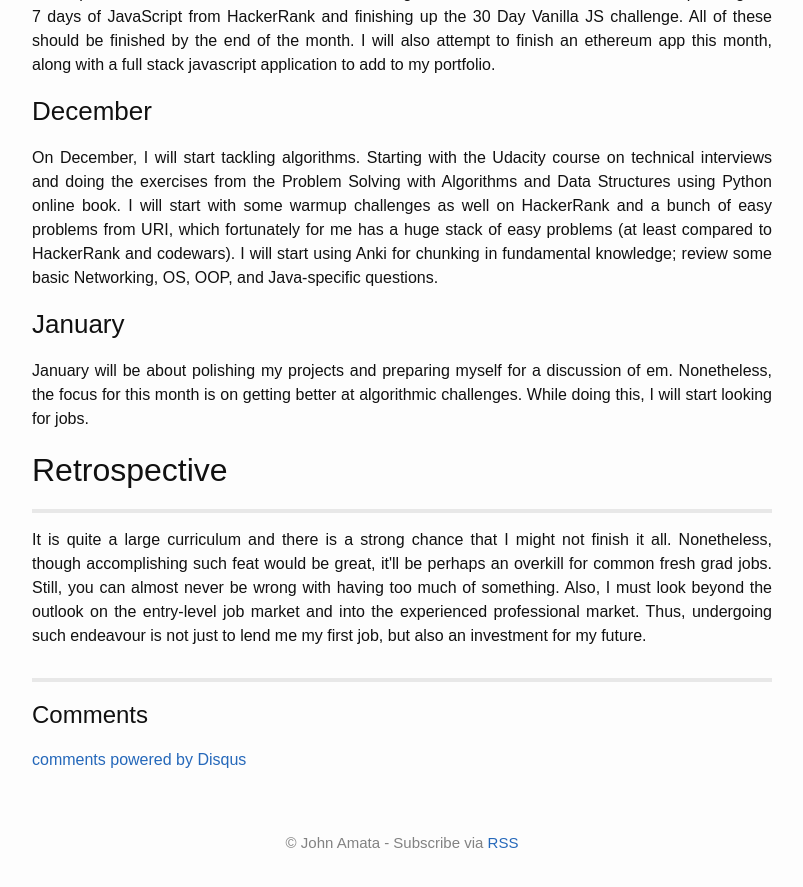
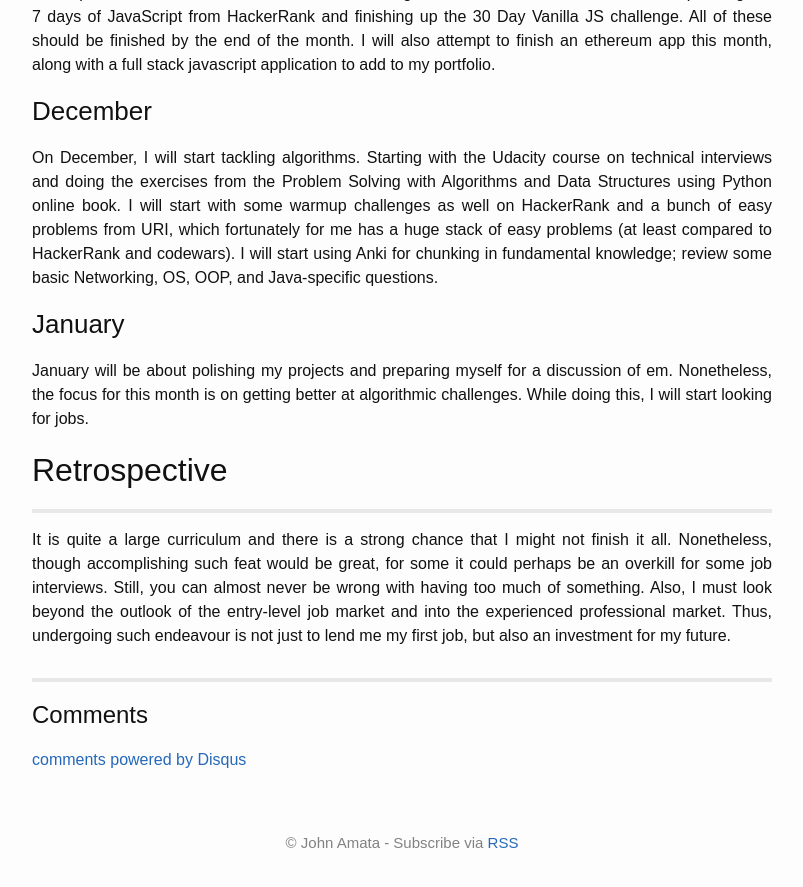
Before and after one commit to jpamata/jpamata.github.io, a Jekyll site: the page built from _posts/2017-11-01-the-gap-months-gearing-up-for-the-job-market.md, in a window 1280 px wide and 900 px high, scrolled down 2864 px. Shown: the top 887 px of the window, without its empty margins (238-1041 px from the left). Built offline with Jekyll 4.4.1, drawn with Linux system fonts in a browser that asks for light colours; comment, search, counter and statistics services are not loaded.

Commit message:
Update 2017-11-01-the-gap-months-gearing-up-for-the-job-market.md

```diff
--- a/_posts/2017-11-01-the-gap-months-gearing-up-for-the-job-market.md
+++ b/_posts/2017-11-01-the-gap-months-gearing-up-for-the-job-market.md
@@ -134,4 +134,4 @@ How to Speak to Computers, Pre-Siri</a>
 
 <h2>Retrospective</h2>
 <hr>
-<p align="justify">It is quite a large curriculum and there is a strong chance that I might not finish it all. Nonetheless, though accomplishing such feat would be great, it'll be perhaps an overkill for common fresh grad jobs. Still, you can almost never be wrong with having too much of something. Also, I must look beyond the outlook on the entry-level job market and into the experienced professional market. Thus, undergoing such endeavour is not just to lend me my first job, but also an investment for my future.</p>
+<p align="justify">It is quite a large curriculum and there is a strong chance that I might not finish it all. Nonetheless, though accomplishing such feat would be great, for some it could perhaps be an overkill for some job interviews. Still, you can almost never be wrong with having too much of something. Also, I must look beyond the outlook of the entry-level job market and into the experienced professional market. Thus, undergoing such endeavour is not just to lend me my first job, but also an investment for my future.</p>
```
